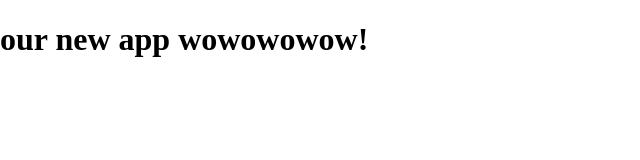
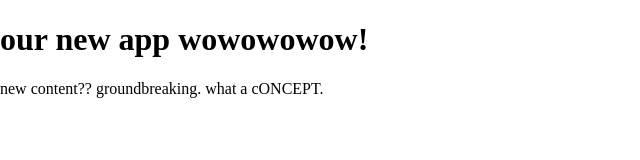
Before and after one commit to helloitsminha/our-app, a plain HTML site: page index.html in a window 1280 px wide. Shown: the whole page, without its empty margins (0-640 px from the left). Drawn offline with Linux system fonts and the light colour scheme.

Commit message:
new content

```diff
--- a/index.html
+++ b/index.html
@@ -10,6 +10,7 @@
 <body>
     <header>
         <h1>our new app wowowowow!</h1>
+        <p>new content?? groundbreaking. what a cONCEPT.</p>
     </header>
 </body>
 </html>
```
